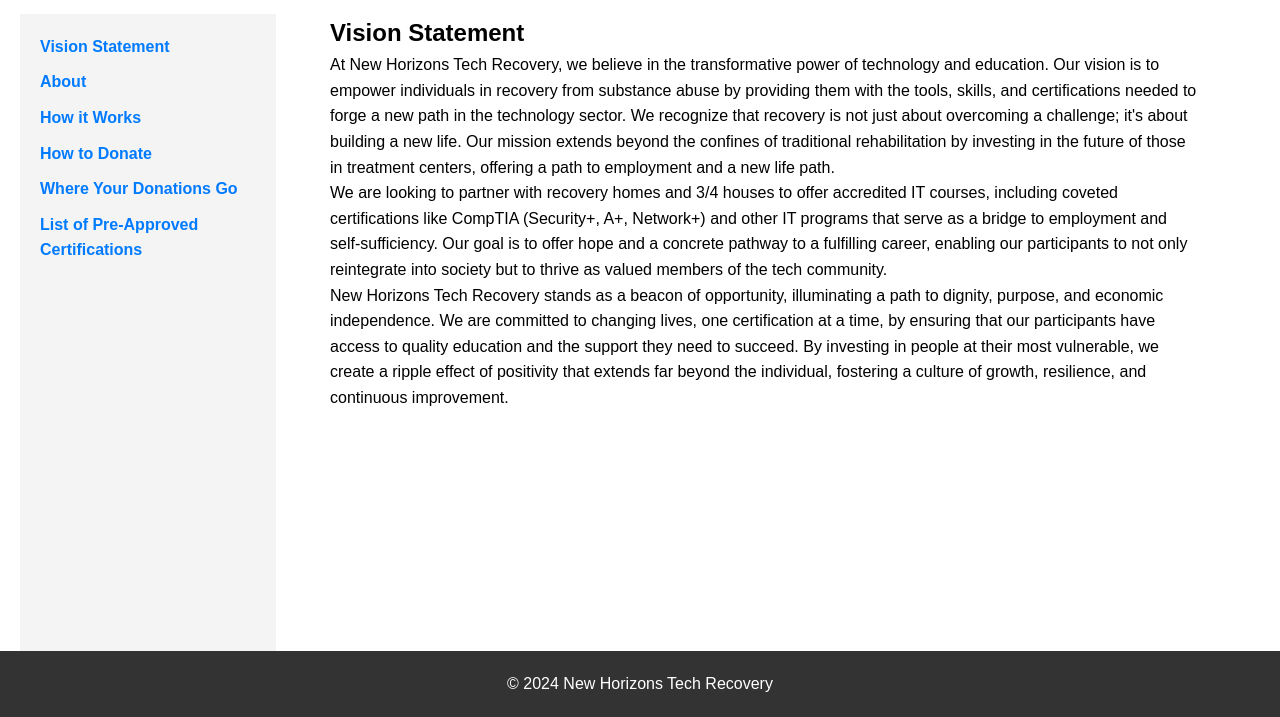
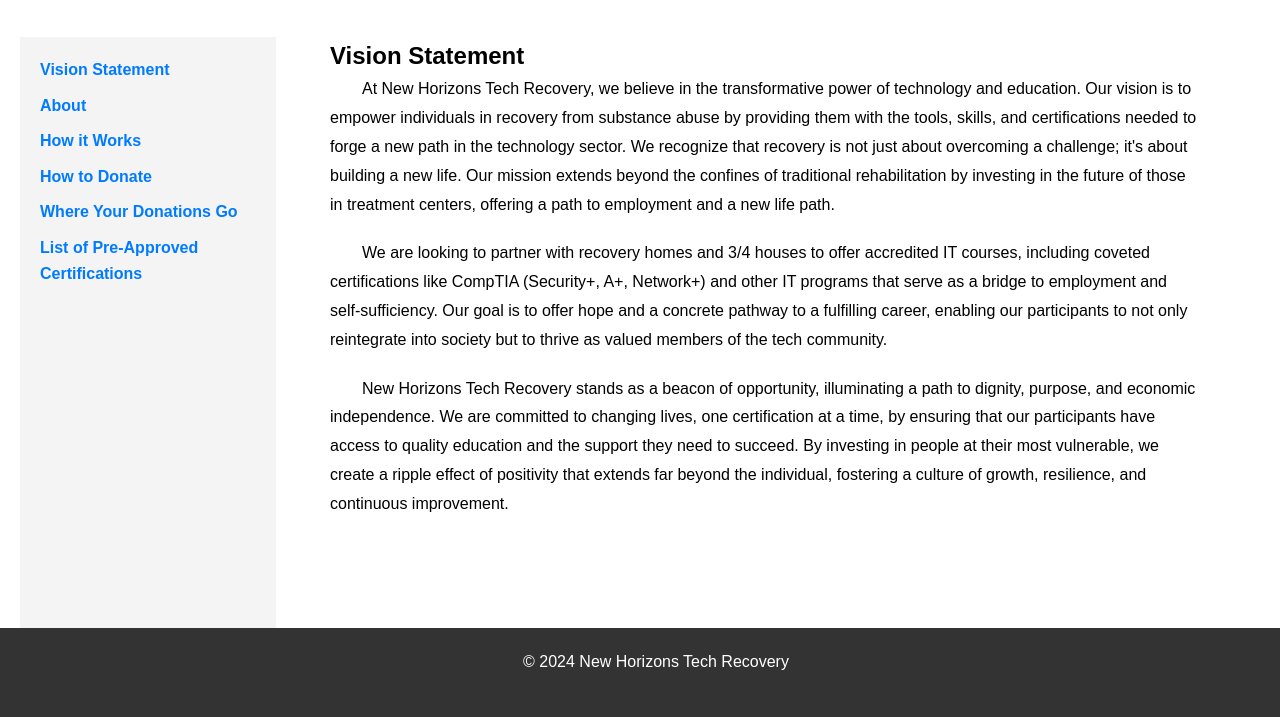
Before and after one commit to bm-cahoon/new-horizions, a plain HTML site: page index.html in a window 1280 px wide. Shown: the part 83-800 px from the top of the page. Drawn offline with Linux system fonts and the light colour scheme.

Commit message:
adding content

```diff
--- a/style.css
+++ b/style.css
@@ -26,6 +26,7 @@
     padding: 20px;
     height: 100vh;
     position: fixed;
+    overflow-y: auto; /* Ensure the sidebar is scrollable */
 }
 
 #sidebar ul {
@@ -54,12 +55,21 @@
     width: 70%;
 }
 
+/* Hide all sections initially */
 .content-section {
     display: none;
 }
 
+/* Show active content section */
 .content-section.active {
     display: block;
+}
+
+/* Paragraph styling to indent the first line */
+p {
+    text-indent: 2em; /* Indent first line of each paragraph */
+    margin-bottom: 20px; /* Add spacing between paragraphs */
+    line-height: 1.8; /* Adjust line height for better readability */
 }
 
 /* Footer styling */
@@ -72,3 +82,8 @@
     bottom: 0;
     width: 100%;
 }
+
+/* Adjust the footer so it doesn’t overlap the content */
+#content {
+    padding-bottom: 60px; /* Add padding to prevent overlap with footer */
+}
```
